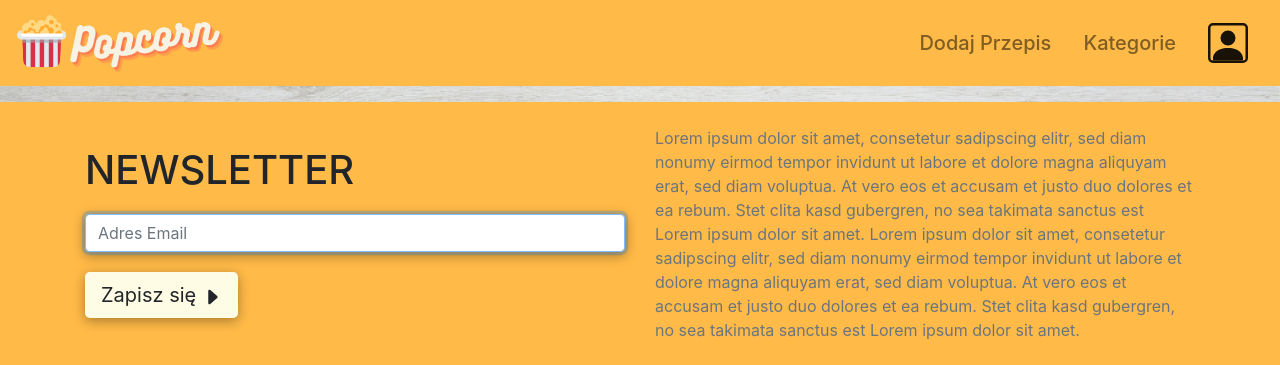
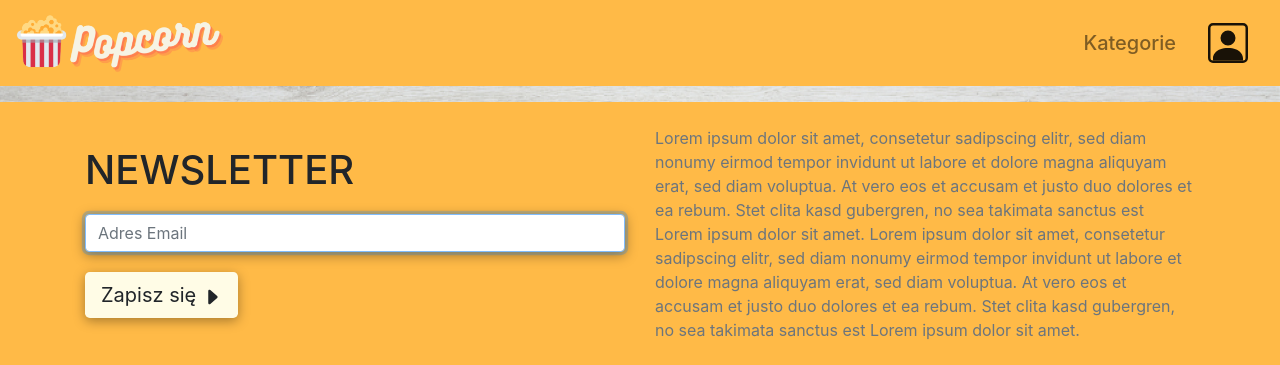
Before and after one commit to magda3033/popcorn, a Django app: page / in a window 1280 px wide. Shown: the top 365 px of the page. Run offline with Django 3.2, Linux system fonts and the light colour scheme; data that the repository does not hold is empty.

Commit message:
Hides 'Dodaj przepis' if the user isn't logged in;

```diff
--- a/popcorn/templates/popcorn/base.html
+++ b/popcorn/templates/popcorn/base.html
@@ -22,13 +22,13 @@
     <div class="collapse navbar-collapse" id="navbarNav">
         <ul class="navbar-nav ml-auto h5  align-items-center">
             <li class="nav-item px-2">
-                <a class="nav-link" href="{% url 'add_recipe' %}">Dodaj Przepis</a>
-            </li>
-            <li class="nav-item px-2">
                 <a class="nav-link" href="">Kategorie</a>
             </li>
 
             {% if user.is_authenticated %}
+                <li class="nav-item px-2">
+                    <a class="nav-link" href="{% url 'add_recipe' %}">Dodaj Przepis</a>
+                </li>
                 <li class="nav-item px-2">
                     <a class="nav-link">Zalogowano jako {{ user.username }}</a>
                 </li>
```
